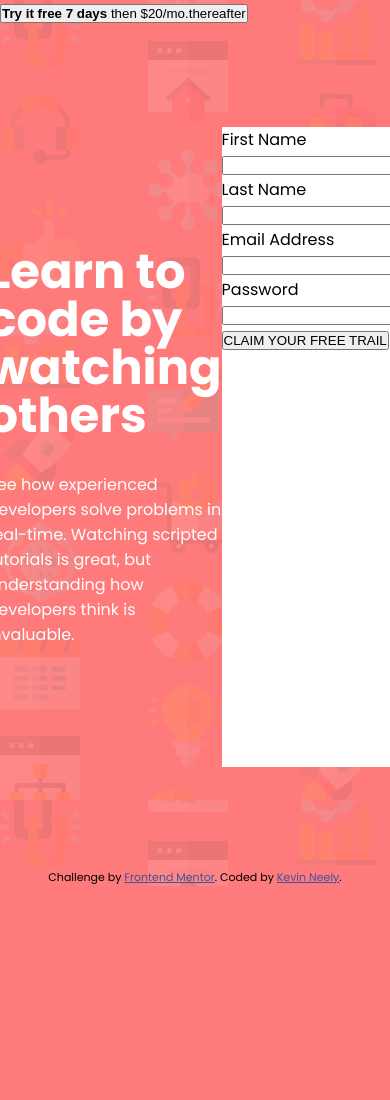
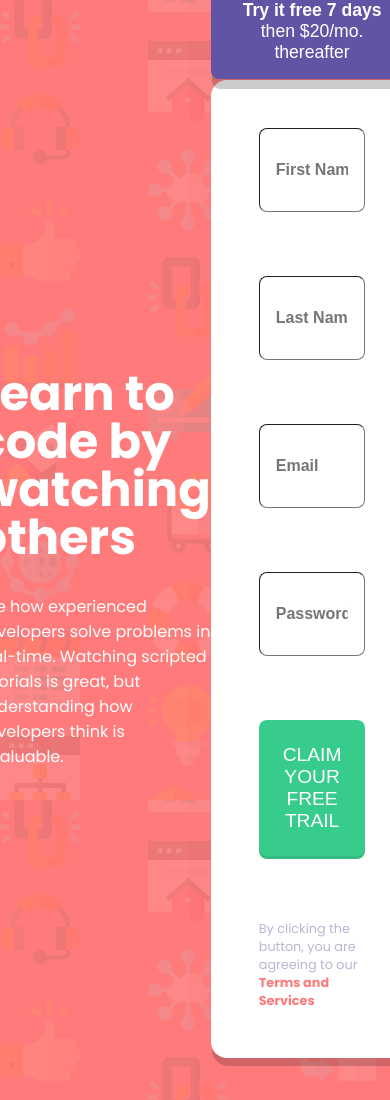
Before and after one commit to 2dkn/intro-component-with-signup-form, a website: page index.html in a window 390 px wide. Shown: the top 1100 px of the page. Before the commit the page ends 886 px from the top, so only its background shows below. Drawn offline with Linux system fonts and the light colour scheme.

Commit message:
Completed a lot. need to focus on media queries now and a little bit of javascript.

```diff
--- a/index.html
+++ b/index.html
@@ -40,9 +40,6 @@
     <title>Intro Component With Sign Up Form</title>
   </head>
   <body>
-    <button class="btn-header">
-      <b>Try it free 7 days</b> then $20/mo.thereafter
-    </button>
     <section class="container">
       <div class="words">
         <h1>Learn to code by watching others</h1>
@@ -53,17 +50,18 @@
         </p>
       </div>
       <div class="fillout-sheet">
-        <form class="form">
-          <label>First Name</label>
-          <input type="text" />
-          <label>Last Name</label>
-          <input type="text" />
-          <label>Email Address</label>
-          <input type="email" />
-          <label>Password</label>
-          <input type="password" />
-          <button class="btn-footer">CLAIM YOUR FREE TRAIL</button>
-        </form>
+        <button class="btn-header">
+          <b>Try it free 7 days</b> then $20/mo. thereafter
+        </button>
+        <input type="text" placeholder="First Name" />
+        <input type="text" placeholder="Last Name" />
+        <input type="email" placeholder="Email" />
+        <input type="password" placeholder="Password" />
+        <button class="btn-footer">CLAIM YOUR FREE TRAIL</button>
+        <p class="terms">
+          By clicking the button, you are agreeing to our
+          <a href="#" class="services">Terms and Services</a>
+        </p>
       </div>
     </section>
     <footer>
--- a/sass/_base.scss
+++ b/sass/_base.scss
@@ -35,7 +35,27 @@ body {
 }
 
 .btn-header {
+  border: none;
+  border-radius: 0.5rem;
+  // display: inline-block;
+  position: absolute;
+  top: -6rem;
+  left: 0rem;
+  // align-content: center;
+  width: 100%;
+  padding: 1rem;
+  // border-radius: 0.5rem;
+  min-height: 4rem;
+  text-decoration: none;
+  text-align: center;
+  outline: none;
+  color: white;
+  font-size: 1.1rem;
+  cursor: pointer;
+  background-color: $blue;
+  box-shadow: 1px 10px 0px rgba(0, 0, 0, 0.2);
 }
+
 .words,
 .fillout-sheet {
   flex: 1;
@@ -45,6 +65,7 @@ body {
   display: flex;
   justify-content: center;
   align-items: center;
+  align-content: center;
   min-height: 100vh;
   padding: 5rem;
 }
@@ -54,12 +75,44 @@ body {
 }
 
 .fillout-sheet {
+  display: flex;
+  flex-direction: column;
   background-color: white;
   min-height: 40rem;
+  padding: 3rem;
+  border-radius: 1rem;
+  position: relative;
+  gap: 4rem;
+  box-shadow: 1px 8px 0px rgba(0, 0, 0, 0.18);
 }
 
-.form {
+.fillout-sheet input {
+  width: 100%;
+  padding: 2rem 1rem;
+  border-radius: 0.5rem;
+  border-width: thin;
+  font-size: 1rem;
+  font-weight: 700;
 }
 
 .btn-footer {
+  text-decoration: none;
+  padding: 1.5rem;
+  border-radius: 0.5rem;
+  border: none;
+  background-color: $green;
+  color: white;
+  box-shadow: 0px 3px 0px hsl(154, 57%, 47%);
+  font-size: 1.2rem;
 }
+
+.terms {
+  font-size: 0.8rem;
+  color: $grayblue;
+}
+
+.services {
+  text-decoration: none;
+  font-weight: 700;
+  color: $red;
+}
```
Also changed, not shown: css/styles.css, style-guide.md (line endings or trailing spaces), 1 other file.
